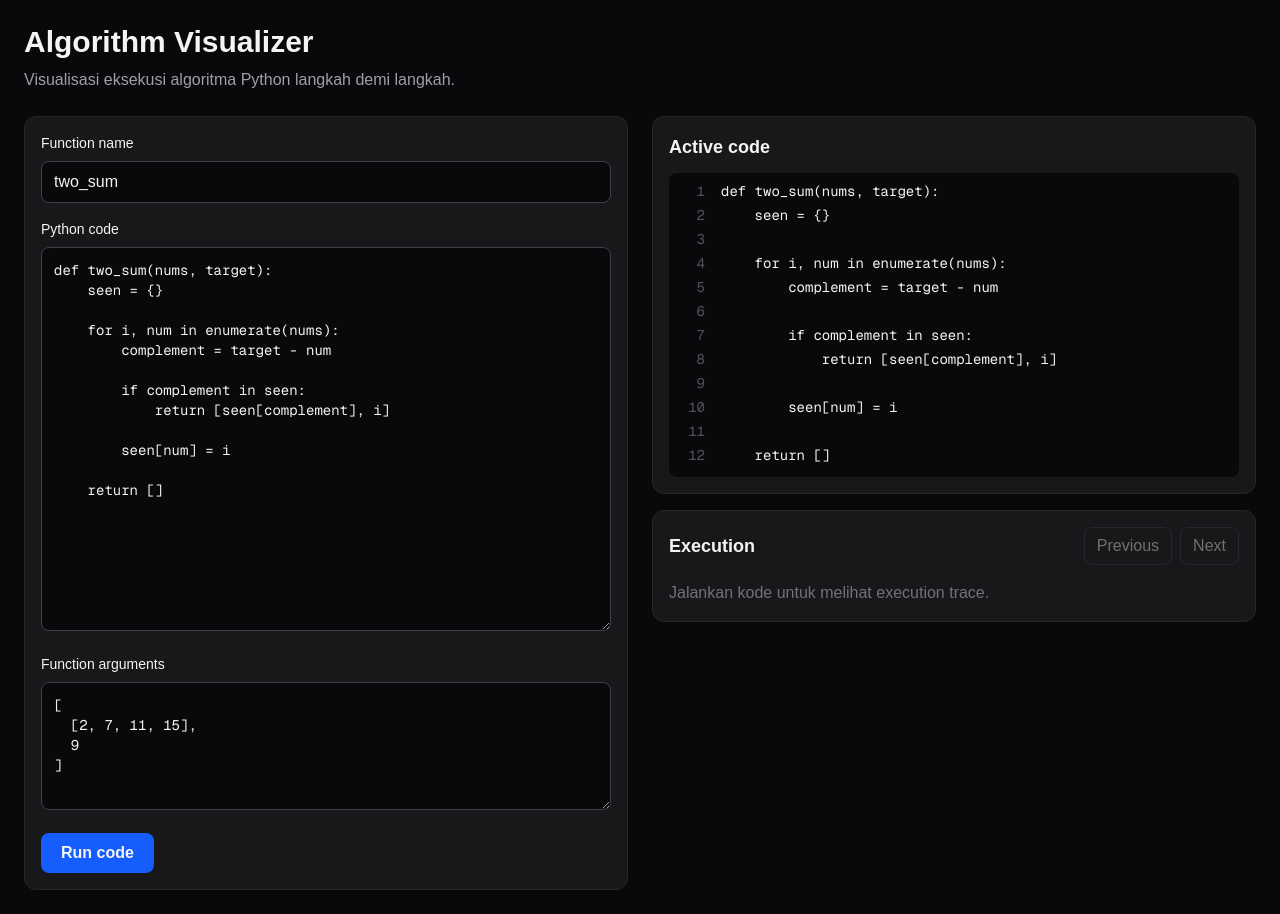
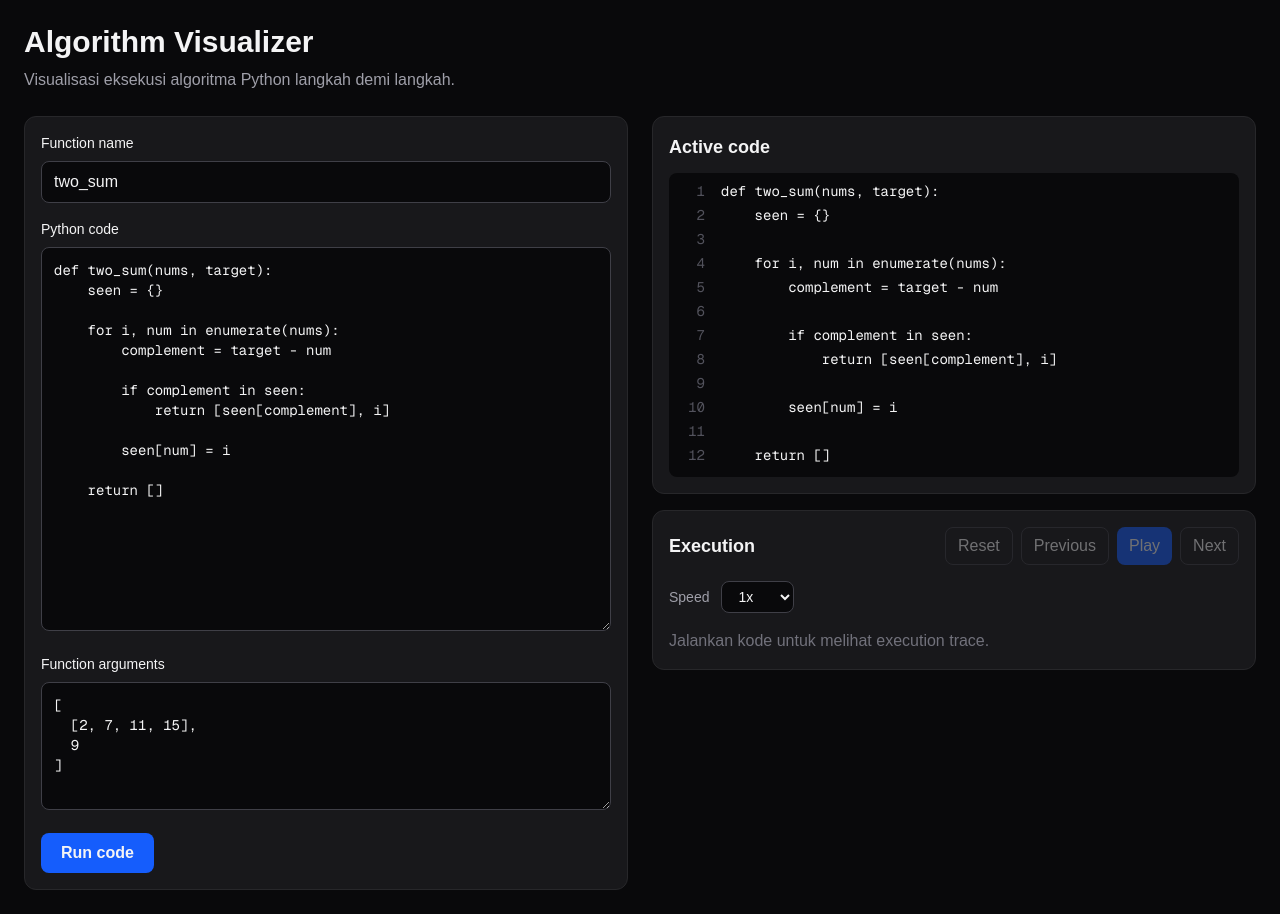
Before and after one commit to Azzkaaaa/algorithm_visualizer, a Next.js app in the folder frontend/: page / in a window 1280 px wide. Built offline with nearby package versions, Linux system fonts and the light colour scheme; no server answers.

Commit message:
feat(fe): add animation for visualization. Add pause and replay button.

```diff
--- a/frontend/app/page.tsx
+++ b/frontend/app/page.tsx
@@ -1,6 +1,6 @@
 "use client";
 
-import { useState } from "react";
+import { useEffect, useState } from "react";
 
 import ActiveCode from "@/components/ActiveCode";
 import CodeInputPanel from "@/components/CodeInputPanel";
@@ -29,6 +29,8 @@ const DEFAULT_ARGS = `[
   9
 ]`;
 
+
+
 export default function HomePage() {
   const [code, setCode] = useState(DEFAULT_CODE);
   const [functionName, setFunctionName] =
@@ -42,6 +44,9 @@ export default function HomePage() {
   const [currentStepIndex, setCurrentStepIndex] =
     useState(0);
 
+  const [isPlaying, setIsPlaying] = useState(false);
+  const [speedMs, setSpeedMs] = useState(1000);
+
   const [isLoading, setIsLoading] =
     useState(false);
 
@@ -51,7 +56,47 @@ export default function HomePage() {
   const currentStep: TraceStep | null =
     trace?.steps[currentStepIndex] ?? null;
 
+  const previousStep: TraceStep | null =
+    trace && currentStepIndex > 0
+      ? trace.steps[currentStepIndex - 1]
+      : null;
+
+  useEffect(() => {
+    if (
+      !isPlaying ||
+      !trace ||
+      trace.steps.length === 0
+    ) {
+      return;
+    }
+
+    const lastIndex = trace.steps.length - 1;
+
+    const timeoutId = window.setTimeout(() => {
+      const nextIndex = Math.min(
+        currentStepIndex + 1,
+        lastIndex,
+      );
+
+      setCurrentStepIndex(nextIndex);
+
+      if (nextIndex >= lastIndex) {
+        setIsPlaying(false);
+      }
+    }, speedMs);
+
+    return () => {
+      window.clearTimeout(timeoutId);
+    };
+  }, [
+    isPlaying,
+    speedMs,
+    trace,
+    currentStepIndex,
+  ]);
+
   async function handleRun(): Promise<void> {
+    setIsPlaying(false);
     setError(null);
     setIsLoading(true);
 
@@ -88,6 +133,8 @@ export default function HomePage() {
   }
 
   function goToPreviousStep(): void {
+    setIsPlaying(false);
+
     setCurrentStepIndex((currentIndex) =>
       Math.max(currentIndex - 1, 0),
     );
@@ -98,12 +145,33 @@ export default function HomePage() {
       return;
     }
 
+    setIsPlaying(false);
+
     setCurrentStepIndex((currentIndex) =>
       Math.min(
         currentIndex + 1,
         trace.steps.length - 1,
       ),
     );
+  }
+
+  function togglePlayPause(): void {
+    if (!trace) {
+      return;
+    }
+
+    if (currentStepIndex >= trace.steps.length - 1) {
+      setCurrentStepIndex(0);
+      setIsPlaying(true);
+      return;
+    }
+
+    setIsPlaying((currentValue) => !currentValue);
+  }
+
+  function resetExecution(): void {
+    setIsPlaying(false);
+    setCurrentStepIndex(0);
   }
 
   return (
@@ -141,10 +209,16 @@ export default function HomePage() {
 
             <ExecutionControls
               currentStep={currentStep}
+              previousStep={previousStep}
               currentStepIndex={currentStepIndex}
               totalSteps={trace?.steps.length ?? 0}
+              isPlaying={isPlaying}
+              speedMs={speedMs}
               onPrevious={goToPreviousStep}
               onNext={goToNextStep}
+              onPlayPause={togglePlayPause}
+              onReset={resetExecution}
+              onSpeedChange={setSpeedMs}
             />
 
             {trace && (
--- a/frontend/components/ArrayVisualizer.tsx
+++ b/frontend/components/ArrayVisualizer.tsx
@@ -1,12 +1,14 @@
 type ArrayVisualizerProps = {
-  name: string;
-  values: unknown[];
-  activeIndex?: number | null;
+    name: string;
+    values: unknown[];
+    previousValues?: unknown[];
+    activeIndex?: number | null;
 };
 
 export default function ArrayVisualizer({
   name,
   values,
+  previousValues,
   activeIndex = null,
 }: ArrayVisualizerProps) {
   return (
@@ -18,6 +20,10 @@ export default function ArrayVisualizer({
       <div className="flex gap-2 overflow-x-auto pb-2">
         {values.map((value, index) => {
           const isActive = activeIndex === index;
+          const hasChanged =
+            previousValues !== undefined &&
+            JSON.stringify(previousValues[index]) !==
+              JSON.stringify(value);
 
           return (
             <div
@@ -28,7 +34,9 @@ export default function ArrayVisualizer({
                 className={`min-w-12 rounded border px-3 py-2 font-mono ${
                   isActive
                     ? "border-yellow-400 bg-yellow-500/20 text-yellow-200"
-                    : "border-zinc-700"
+                    : hasChanged
+                      ? "border-emerald-500 bg-emerald-500/10 text-emerald-200"
+                      : "border-zinc-700"
                 }`}
               >
                 {formatValue(value)}
--- a/frontend/components/ExecutionControls.tsx
+++ b/frontend/components/ExecutionControls.tsx
@@ -4,19 +4,35 @@ import VariablePanel from "./VariablePanel";
 
 type ExecutionControlsProps = {
     currentStep: TraceStep | null;
+    previousStep: TraceStep | null;
     currentStepIndex: number;
     totalSteps: number;
+    isPlaying: boolean;
+    speedMs: number;
     onPrevious: () => void;
     onNext: () => void;
+    onPlayPause: () => void;
+    onReset: () => void;
+    onSpeedChange: (speedMs: number) => void;
 };
 
 export default function ExecutionControls({
     currentStep,
+    previousStep,
     currentStepIndex,
     totalSteps,
+    isPlaying,
+    speedMs,
     onPrevious,
     onNext,
+    onPlayPause,
+    onReset,
+    onSpeedChange,
 }: ExecutionControlsProps) {
+    const hasTrace = currentStep !== null;
+    const isLastStep =
+        hasTrace && currentStepIndex >= totalSteps - 1;
+
     return (
         <section className="rounded-xl border border-zinc-800 bg-zinc-900 p-4">
         <div className="mb-4 flex flex-wrap items-center justify-between gap-3">
@@ -24,11 +40,20 @@ export default function ExecutionControls({
             Execution
             </h2>
 
-                <div className="flex gap-2">
+            <div className="flex flex-wrap gap-2">
+            <button
+                type="button"
+                onClick={onReset}
+                disabled={!hasTrace}
+                className="rounded-lg border border-zinc-700 px-3 py-1.5 hover:bg-zinc-800 disabled:cursor-not-allowed disabled:opacity-40"
+            >
+                Reset
+            </button>
+
             <button
                 type="button"
                 onClick={onPrevious}
-                        disabled={!currentStep || currentStepIndex === 0}
+                disabled={!hasTrace || currentStepIndex === 0}
                 className="rounded-lg border border-zinc-700 px-3 py-1.5 hover:bg-zinc-800 disabled:cursor-not-allowed disabled:opacity-40"
             >
                 Previous
@@ -36,16 +61,49 @@ export default function ExecutionControls({
 
             <button
                 type="button"
+                onClick={onPlayPause}
+                disabled={!hasTrace}
+                className="rounded-lg bg-blue-600 px-3 py-1.5 font-medium hover:bg-blue-500 disabled:cursor-not-allowed disabled:opacity-40"
+            >
+                {isPlaying
+                    ? "Pause"
+                    : isLastStep
+                    ? "Replay"
+                    : "Play"}
+            </button>
+
+            <button
+                type="button"
                 onClick={onNext}
-                        disabled={
-                            !currentStep ||
-                            currentStepIndex >= totalSteps - 1
-                        }
+                disabled={!hasTrace || isLastStep}
                 className="rounded-lg border border-zinc-700 px-3 py-1.5 hover:bg-zinc-800 disabled:cursor-not-allowed disabled:opacity-40"
             >
                 Next
             </button>
             </div>
+        </div>
+
+        <div className="mb-4 flex items-center gap-3">
+            <label
+            htmlFor="execution-speed"
+            className="text-sm text-zinc-400"
+            >
+            Speed
+            </label>
+
+            <select
+            id="execution-speed"
+            value={speedMs}
+            onChange={(event) =>
+                onSpeedChange(Number(event.target.value))
+            }
+            className="rounded-lg border border-zinc-700 bg-zinc-950 px-3 py-1.5 text-sm"
+            >
+            <option value={1500}>0.5x</option>
+            <option value={1000}>1x</option>
+            <option value={500}>2x</option>
+            <option value={250}>4x</option>
+            </select>
         </div>
 
         {!currentStep && (
@@ -84,6 +142,7 @@ export default function ExecutionControls({
 
             <VariablePanel
                 variables={currentStep.locals}
+                previousVariables={previousStep?.locals ?? {}}
             />
             </>
         )}
@@ -102,13 +161,8 @@ function InfoCard({
 }: InfoCardProps) {
     return (
         <div className="rounded-lg bg-zinc-950 p-3">
-            <div className="text-zinc-500">
-                {label}
-            </div>
-
-            <div className="mt-1 font-mono">
-                {value}
-            </div>
+            <div className="text-zinc-500">{label}</div>
+            <div className="mt-1 font-mono">{value}</div>
         </div>
     );
 }
--- a/frontend/components/VariablePanel.tsx
+++ b/frontend/components/VariablePanel.tsx
@@ -2,9 +2,17 @@ import ArrayVisualizer from "./ArrayVisualizer";
 
 type VariablePanelProps = {
     variables: Record<string, unknown>;
+    previousVariables: Record<string, unknown>;
 };
 
-export default function VariablePanel({ variables }: VariablePanelProps) {
+type ArrayVisualizerProps = {
+    name: string;
+    values: unknown[];
+    previousValues?: unknown[];
+    activeIndex?: number | null;
+};
+
+export default function VariablePanel({ variables, previousVariables }: VariablePanelProps) {
     const entries = Object.entries(variables);
 
     if (entries.length === 0) {
@@ -25,12 +33,21 @@ export default function VariablePanel({ variables }: VariablePanelProps) {
     return (
         <div className="space-y-3">
             {entries.map(([name, value]) => {
+                const previousValue = previousVariables[name];
+                const hasChanged =
+                    JSON.stringify(previousValue) !== JSON.stringify(value);
+
                 if (Array.isArray(value)) {
                 return (
                     <ArrayVisualizer
                         key={name}
                         name={name}
                         values={value}
+                        previousValues={
+                            Array.isArray(previousValue)
+                                ? previousValue
+                                : undefined
+                        }
                         activeIndex={possibleActiveIndex}
                     />
                 );
@@ -41,6 +58,7 @@ export default function VariablePanel({ variables }: VariablePanelProps) {
                         key={name}
                         name={name}
                         value={value}
+                        hasChanged={hasChanged}
                     />
                 );
             })}
@@ -51,14 +69,22 @@ export default function VariablePanel({ variables }: VariablePanelProps) {
 type PrimitiveVariableProps = {
     name: string;
     value: unknown;
+    hasChanged: boolean;
 }
 
 function PrimitiveVariable({
     name,
     value,
+    hasChanged,
 }: PrimitiveVariableProps) {
     return (
-        <div className="rounded-lg bg-zinc-950 p-3">
+        <div
+            className={`rounded-lg border p-3 ${
+                hasChanged
+                ? "border-emerald-500 bg-emerald-500/10"
+                : "border-transparent bg-zinc-950"
+            }`}
+        >
             <span className="font-mono text-blue-300">
                 {name}
             </span>
```
Lines whose indentation alone changed are shown as unchanged.
